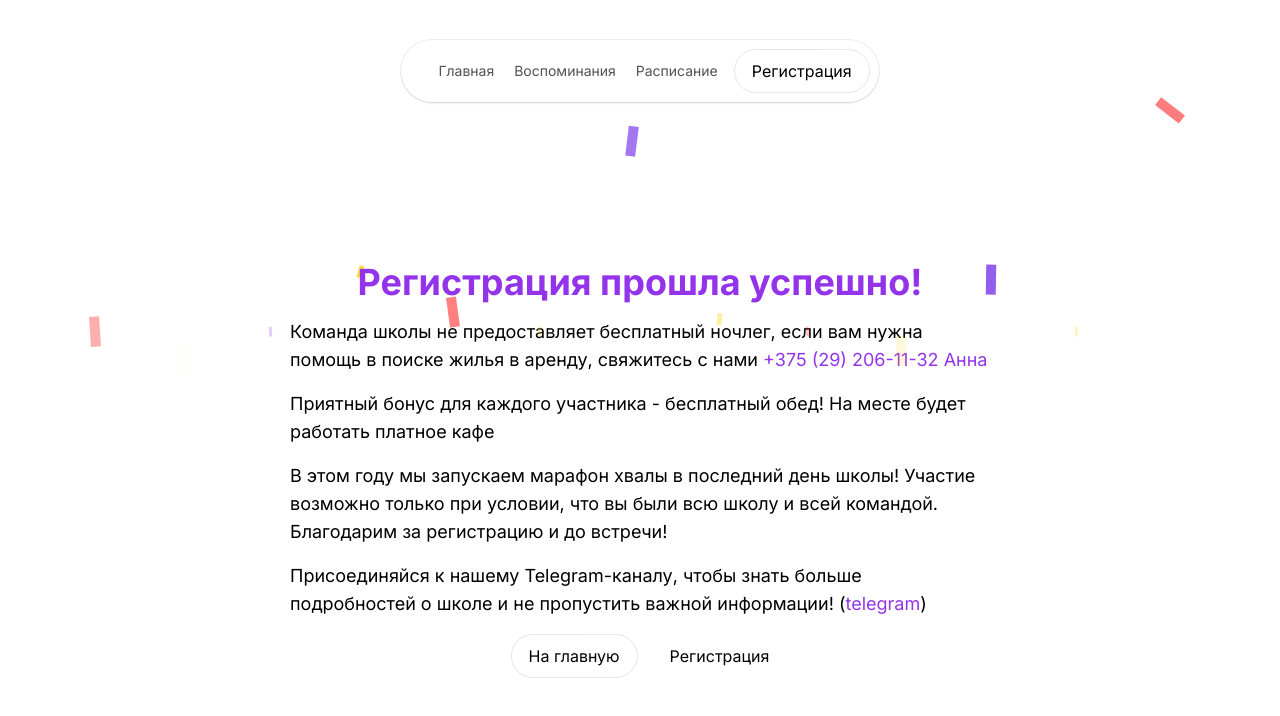
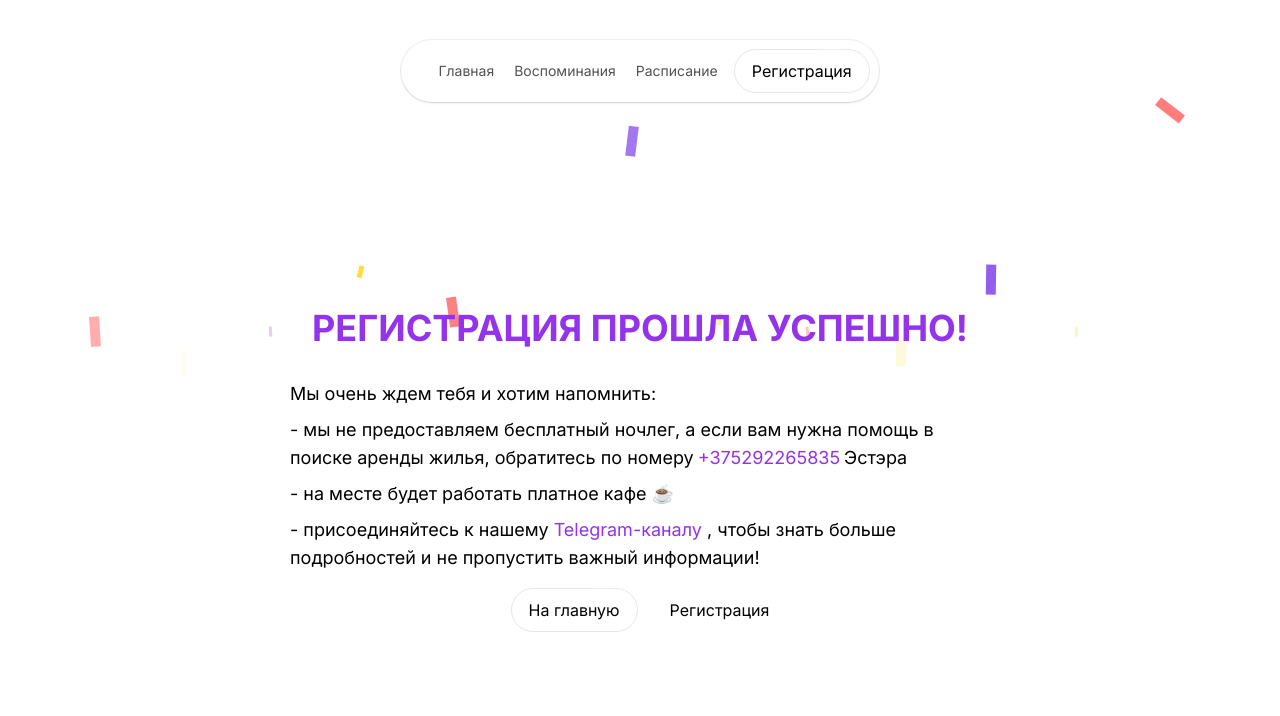
Before and after one commit to LashaLoi/skinia2024, a Next.js app: page /registered in a window 1280 px wide. Shown: the top 716 px of the page. Built offline with nearby package versions, Linux system fonts and the light colour scheme.

Commit message:
update siter

```diff
--- a/app/registered/components/RegisteredHero.tsx
+++ b/app/registered/components/RegisteredHero.tsx
@@ -8,39 +8,35 @@ export function RegisteredHero() {
       <div className="">
         <div className="text-black flex flex-col p-4">
           <h2 className="text-2xl sm:text-4xl font-bold text-center text-purple-600 relative z-20 mt-[140px]">
-            Регистрация прошла успешно!
+            РЕГИСТРАЦИЯ ПРОШЛА УСПЕШНО!
           </h2>
-          <div className="max-w-[700px] text-lg">
-            <div className="mt-4 mb-4">
-              Команда школы не предоставляет бесплатный ночлег, если вам нужна
-              помощь в поиске жилья в аренду, свяжитесь с нами{' '}
-              <span className="text-purple-600"> +375 (29) 206-11-32 Анна</span>
+          <div className="max-w-[700px] text-lg gap-2 flex flex-col">
+            <div className="mt-8">Мы очень ждем тебя и хотим напомнить:</div>
+            <div>
+              - мы не предоставляем бесплатный ночлег, а если вам нужна помощь в
+              поиске аренды жилья, обратитесь по номеру
+              <span className="text-purple-600 mx-1">
+                <a href="tel:+375292265835">+375292265835</a>
+              </span>
+              Эстэра
             </div>
+            <div>- на месте будет работать платное кафе ☕️</div>
             <div>
-              Приятный бонус для каждого участника - бесплатный обед! На месте
-              будет работать платное кафе
-            </div>
-            <div className="mt-4 mb-4">
-              В этом году мы запускаем марафон хвалы в последний день школы!
-              Участие возможно только при условии, что вы были всю школу и всей
-              командой. Благодарим за регистрацию и до встречи!
-            </div>
-            <div className="my-4">
-              Присоединяйся к нашему Telegram-каналу, чтобы знать больше
-              подробностей о школе и не пропустить важной информации! (
+              - присоединяйтесь к нашему{' '}
               <span className="text-purple-600">
                 <a
-                  href="https://t.me/+ckIe79U-NIZkMDli"
+                  href="https://t.me/skiniaby"
                   target="_blank"
                   rel="noreferrer"
                 >
-                  telegram
+                  Telegram-каналу
                 </a>
-              </span>
-              )
+              </span>{' '}
+              , чтобы знать больше подробностей и не пропустить важный
+              информации!
             </div>
           </div>
-          <div className="z-50 gap-8 flex items-center justify-center">
+          <div className="z-50 gap-8 flex items-center justify-center mt-4">
             <Link href="/">
               <Button>На главную</Button>
             </Link>
```
